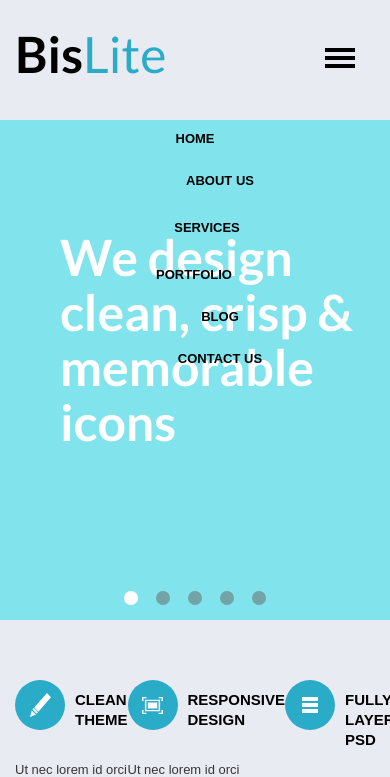
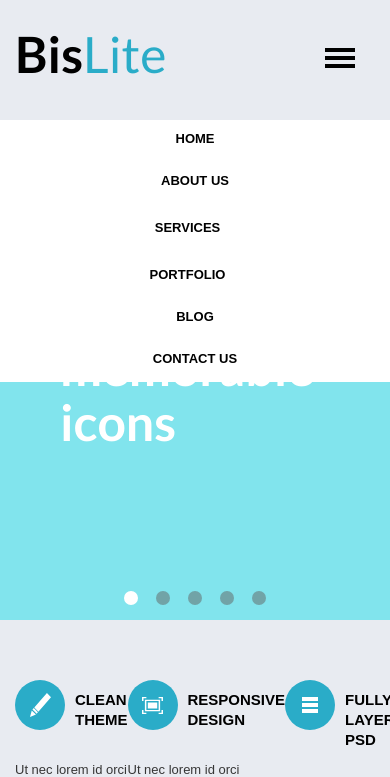
Before and after one commit to IST-Nomad/lesson1, a plain HTML site: page index.html in a window 390 px wide. Both pictures are taken after a click on the element 340 px from the left and 58 px from the top of the page. Shown: the top 777 px of the page. Drawn offline with nearby package versions, Linux system fonts and the light colour scheme.

Commit message:
22012023

```diff
--- a/css/media.css
+++ b/css/media.css
@@ -10,9 +10,19 @@
         left: 0;
         right: 0;
         width: 100%;
+        background-color: #fff;
     }
     .header__menu li {
         display: block;
         text-align: center;
     }
+    .header__menu li + li{
+        margin-left: 0;
+    }
+    .header__drop-down.drop-down{
+        margin-left: 0;
+    }
+    .header__drop-down.drop-down + .header__drop-down.drop-down {
+        margin-left: 0;
+    }
 }
--- a/css/style.css
+++ b/css/style.css
@@ -215,12 +215,6 @@ li {
     justify-content: center;
     align-items: center;
 }
-/* .item__icons img {
-    position: absolute;
-    top: 50%;
-    left: 50%;
-    transform: translate(-50%, -50%);
-} */
 .telegram-icons {
     margin-left: 5px;
 }
```
